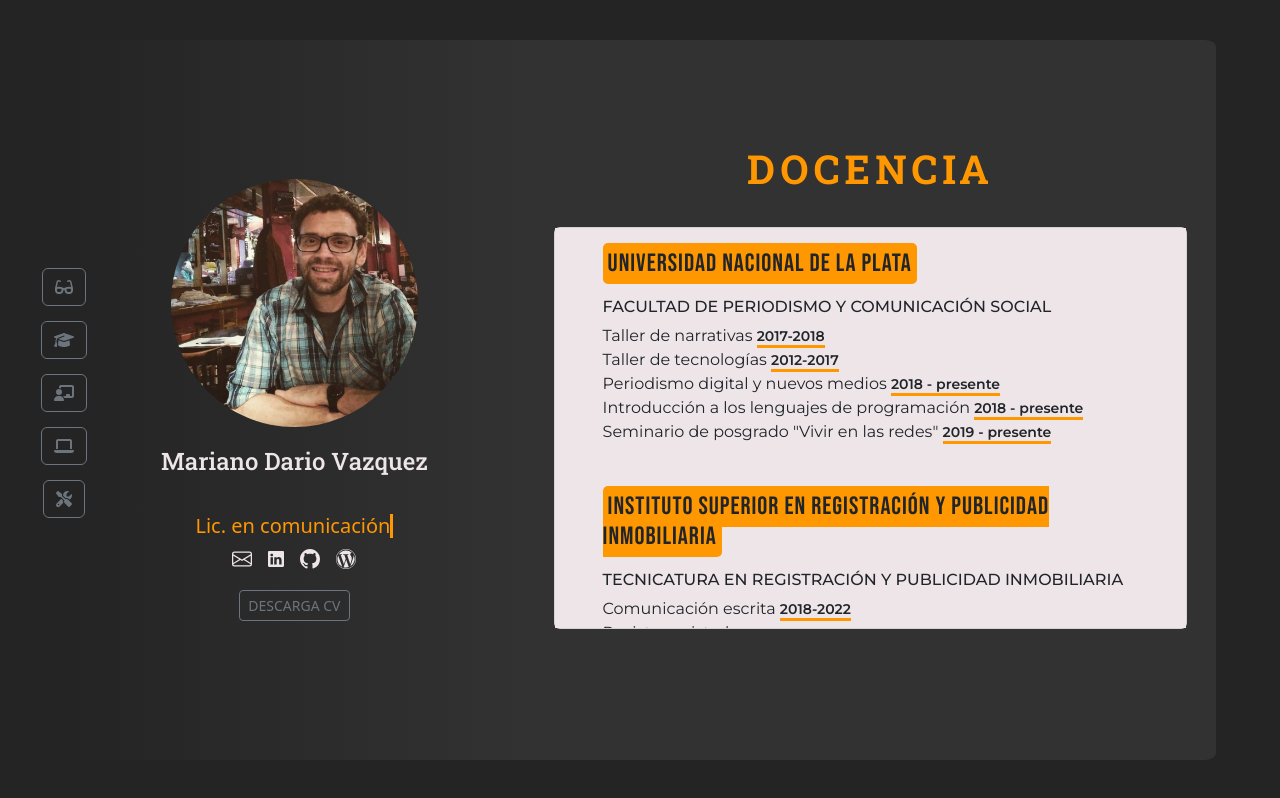
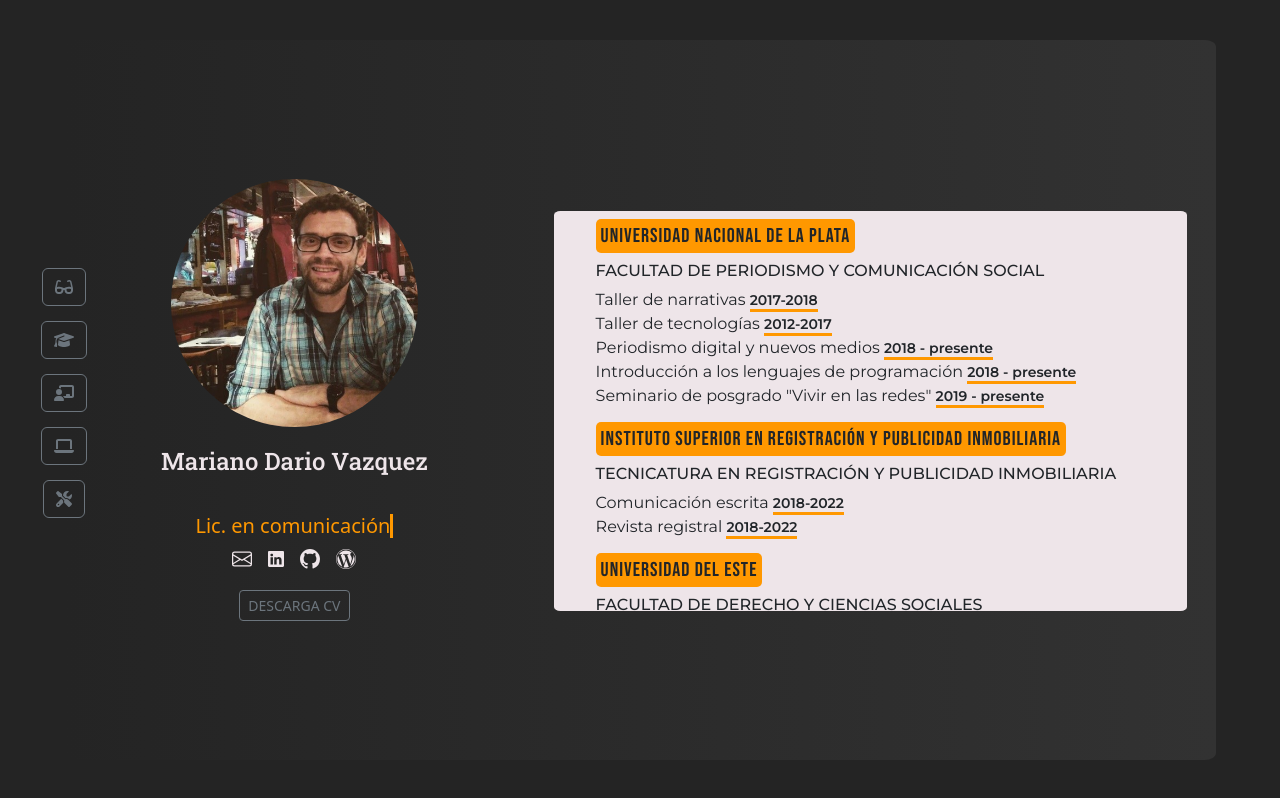
Before and after one commit to mareanovazquez/CurriculumVitae, a React (Vite) app: page /docencia in a window 1280 px wide. Built offline with nearby package versions, Linux system fonts and the light colour scheme.

Commit message:
cambios en la estructura de datos, eliminación clases bootstrap

```diff
--- a/src/App.jsx
+++ b/src/App.jsx
@@ -10,7 +10,7 @@
 import { Formacion } from './Components/Formacion/Formacion'
 import { Habilidades } from './Components/Habilidades/Habilidades'
 import { Footer } from './Components/Footer/Footer'
-import {AboutMe} from './Components/AboutMe/AboutMe'
+import { AboutMe } from './Components/AboutMe/AboutMe'
 
 
 function App() {
@@ -20,6 +20,7 @@
     <>
       <BrowserRouter>
         <NavBar />
+        <div className='contenedor-general'>
           <div className='contenedorCV'>
             <div className='contenedorHeaderyFooter'>
               <Header />
@@ -27,15 +28,17 @@
             </div>
             <div className='contenedorDEFH'>
               <Routes>
-            <Route path='/' element={<AboutMe/>}/>
-            <Route path='/sobremi' element={<AboutMe/>}/>
+                <Route path='/' element={<AboutMe />} />
+                <Route path='/sobremi' element={<AboutMe />} />
                 <Route path='/docencia' element={<Docencia />} />
                 <Route path='/experiencia' element={<Experiencia />} />
                 <Route path='/formacion' element={<Formacion />} />
                 <Route path='/habilidades' element={<Habilidades />} />
-            <Route path='/*' element={<AboutMe/>}/>
+                <Route path='/*' element={<AboutMe />} />
               </Routes>
             </div>
+          </div>
+
         </div>
       </BrowserRouter>
     </>
--- a/src/Components/Docencia/Docencia.jsx
+++ b/src/Components/Docencia/Docencia.jsx
@@ -3,15 +3,13 @@
     return (
         <>
             <div className="contenedorDocencia">
-                <div className="card-header text-center display-6">
+                <div className="encabezadoDocencia">
                     DOCENCIA
                 </div>
-                <div className="card">
-                    <div className="contenidoDocencia">
-                        <div className="card-body ">
-                            <div className="card-text docencia">
+                <div className="contenidoDocencia">
+                            <div className="docencia">
                                 <ul>
-                                    <li className=" h5 card-title"> <span>
+                                    <li className=" titleDocencia"> <span>
                                         UNIVERSIDAD NACIONAL DE LA PLATA</span></li>
                                     <li className="h6"> <span>
                                         FACULTAD DE PERIODISMO Y COMUNICACIÓN SOCIAL</span></li>
@@ -22,11 +20,9 @@
                                     <li>Seminario de posgrado "Vivir en las redes" <small>2019 - presente</small></li>
                                 </ul>
                             </div>
-                        </div>
-                        <div className="card-body ">
-                            <div className="card-text docencia">
+                            <div className="docencia">
                                 <ul>
-                                    <li className="h5 card-title">
+                                    <li className="titleDocencia">
                                         <span>INSTITUTO SUPERIOR EN REGISTRACIÓN Y PUBLICIDAD INMOBILIARIA</span></li>
                                         <li className="h6"> <span>
                                         TECNICATURA EN REGISTRACIÓN Y PUBLICIDAD INMOBILIARIA</span></li>
@@ -34,20 +30,17 @@
                                     <li>Revista registral <small>2018-2022</small></li>
                                 </ul>
                             </div>
-                        </div>
-                        <div className="card-body ">
-                            <div className="card-text docencia">
+                            <div className="docencia">
                                 <ul>
-                                    <li className="h5 card-title">
+                                    <li className="titleDocencia">
                                         <span>UNIVERSIDAD DEL ESTE</span></li>
                                     <li className="h6"> <span>
                                         FACULTAD DE DERECHO Y CIENCIAS SOCIALES</span></li>
                                     <li>Principios de redacción <small>2019-2022</small></li>
                                 </ul>
                             </div>
-                        </div>
+
                     </div>
-                </div>
                 <div className="dividerCard"> <div className="dividerBar"></div> </div>
             </div>
         </>
--- a/src/estilos.css
+++ b/src/estilos.css
@@ -59,7 +59,6 @@
     top: 5%;
     left: 5%;
     border-radius: 1%;
-    padding-bottom: 20px;
 
     /*posición contenido*/
     display: flex;
@@ -68,7 +67,7 @@
     align-items: center;
 
     /*decoración contenido*/
-    background-color: #323232;
+    background: linear-gradient(180deg, rgba(50, 50, 50, 1) 0%, rgba(36, 36, 36, 1) 100%);
 }
 
 /*INFORMACIÓN DE PERFIL*/
@@ -83,9 +82,7 @@
     flex-direction: column;
     justify-content: center;
     align-items: center;
-    background: rgb(50, 50, 50);
-    background: linear-gradient(360deg, rgba(50, 50, 50, 1) 0%, rgba(36, 36, 36, 1) 100%);
-}
+    }
 
 .contenedorHeader {
     display: flex;
@@ -211,18 +208,19 @@
     padding-top: 5px;
     max-height: 250px;
     overflow-y: auto;
+    border-radius: 1%;
 }
 
 .biografia {
     width: 95%;
 }
 
-.biografia .card-text {
+.biografia .textoBiografia {
     font-family: 'Montserrat', sans-serif;
     font-size: 15px;
 }
 
-.biografia .card-text a {
+.biografia .textoBiografia a {
     text-decoration: none;
     font-weight: 800;
     color: #e40434;
@@ -235,7 +233,7 @@
     margin: 0 auto;
     font-family: 'Montserrat', sans-serif;
     font-size: 15px;
-    padding-top: 10px;
+
 }
 
 .datosPerfil p {
@@ -289,16 +287,18 @@
     padding-top: 5px;
     max-height: 250px;
     overflow-y: auto;
+    border-radius: 1%;
+
 }
 
-.contenidoFormacion .card-title {
+.contenidoFormacion .titleFormacion {
     font-family: 'bebas neue', sans-serif;
     font-size: 20px;
     letter-spacing: 1px;
     padding-bottom: 5px;
 }
 
-.contenidoFormacion .card-title span {
+.contenidoFormacion .titleFormacion span {
     background-color: #ff9800;
     padding: 5px;
     border-radius: 5px;
@@ -338,17 +338,18 @@
     background-color: #EEE5E9;
     max-height: 250px;
     overflow-y: auto;
-    padding-top: 5px;
+    border-radius: 1%;
+        padding: 10px;
 }
 
-.contenidoDocencia .card-title {
+.contenidoDocencia .titleDocencia {
     font-family: 'bebas neue', sans-serif;
     font-size: 20px;
     letter-spacing: 1px;
     padding-bottom: 10px;
 }
 
-.contenidoDocencia .card-title span {
+.contenidoDocencia .titleDocencia span {
     background-color: #ff9800;
     padding: 5px;
     border-radius: 5px;
@@ -376,7 +377,7 @@
     justify-content: space-evenly;
 }
 
-.contenedorExperiencia .card-header {
+.contenedorExperiencia .headerExperiencia {
     color: #ff9800;
     font-family: 'Roboto Slab', serif;
     font-weight: 700;
@@ -395,7 +396,10 @@
     background-color: #EEE5E9;
     max-height: 250px;
     overflow-y: auto;
+    border-radius: 1%;
+    padding: 10px;
 }
+
 
 .contenidoExperiencia ul {
     padding-left: 0;
@@ -439,7 +443,7 @@
 
 }
 
-.contenedorHabilidades .card-header {
+.contenedorHabilidades .encabezadoHabilidades {
     color: #ff9800;
     font-family: 'Roboto Slab', serif;
     font-weight: 700;
@@ -461,6 +465,7 @@
     display: flex;
     flex-direction: column;
     justify-content: center;
+    border-radius: 1%;
 }
 
 .contenedorHabilidades .contenidoSkills .skills {
@@ -605,12 +610,12 @@
 
     /* FORMACIÓN */
 
-    .contenedorFormacion .card-header {
+    .contenedorFormacion .encabezadoFormacion {
         padding-bottom: 10px;
 
     }
 
-    .contenidoFormacion .card-title {
+    .contenidoFormacion .titleFormacion {
         font-size: 25px;
     }
 
@@ -635,7 +640,7 @@
 
     /* EXPERIENCIA */
 
-    .contenedorExperiencia .card-header {
+    .contenedorExperiencia .headerExperiencia {
         padding-bottom: 10px;
     }
 
@@ -649,7 +654,7 @@
     }
 
     /* HABILIDADES SKILLS */
-    .contenedorHabilidades .card-header {
+    .contenedorHabilidades .encabezadoHabilidades {
         padding-bottom: 10px;
     }
 
@@ -726,7 +731,7 @@
     }
 
     .contenidoSobreMi {
-        max-height: 400px;
+        height: 400px;
     }
 
     .biografia {
@@ -750,36 +755,36 @@
 
     /* FORMACIÓN */
 
-    .contenedorFormacion .card-header {
+    .contenedorFormacion .encabezadoFormacion {
         font-size: 30px;
     }
 
     .contenidoFormacion {
-        max-height: 400px;
+        height: 400px;
     }
 
     /* DOCENCIA */
-    .contenedorDocencia .card.card-header {
+    .contenedorDocencia .encabezadoDocencia {
         font-size: 30px;
     }
 
     .contenidoDocencia {
-        max-height: 400px;
+        height: 400px;
     }
 
     /* EXPERIENCIA */
 
-    .contenedorExperiencia .card-header {
+    .contenedorExperiencia .encabezadoExperiencia {
         font-size: 30px;
     }
 
     .contenidoExperiencia {
-        max-height: 400px;
+        height: 400px;
     }
 
     /* SKILLS */
 
-    .contenedorHabilidades .card-header {
+    .contenedorHabilidades .encabezadoHabilidades {
         font-size: 30px;
     }
 
@@ -826,27 +831,36 @@
         display: none;
     }
 
+    .tooltip {
+        color: white;
+    }
+
+    .contenedor-general {
+
+        /* Posición general del contenedor del CV */
+        display: flex;
+        flex-direction: row;
+        justify-content: center;
+        align-items: center;
+        height: 100vh;
+        width: 100%;
+    }
 
     /* CONTENEDOR PRINCIPAL */
     .contenedorCV {
-        /*posición y forma del contenedor*/
-        width: 90%;
+        /*Forma del contenedor*/
+        border-radius: 1%;
         height: 90vh;
-        position: absolute;
-        top: 50%;
-        left: 50%;
-        transform: translate(-50%, -50%);
-        border-radius: 1%;
 
-        /*posición contenido*/
+        /*posición contenido del CV*/
         display: flex;
         flex-direction: row;
         justify-content: space-between;
         align-items: center;
-        flex-wrap: wrap;
+
 
         /*decoración contenido*/
-        background-color: #323232;
+        background: linear-gradient(270deg, rgba(50, 50, 50, 1) 0%, rgba(36, 36, 36, 1) 100%);
     }
 
     /*INFORMACIÓN DE PERFIL*/
@@ -861,7 +875,7 @@
         flex-direction: column;
         justify-content: center;
         align-items: center;
-        background: linear-gradient(270deg, rgba(50, 50, 50, 1) 0%, rgba(36, 36, 36, 1) 100%);
+
     }
 
     .contenedorHeader {
@@ -914,7 +928,7 @@
     }
 
     .contenedorFooter svg:hover {
-        transform: scale(1.2);
+        transform: scale(1.1);
         transition: 0.2s;
     }
 
@@ -944,17 +958,18 @@
 
     .contenedorDEFH {
         width: 55%;
-        height: 80%;
+        height: 90vh;
 
     }
 
     /* CONTENEDOR ABOUT ME */
     .contenedorSobreMi {
+
         /*Dimensiones del contenedor*/
-        height: 100%;
+        height: 90vh;
     }
 
-    .contenedorSobreMi .card-header {
+    .contenedorSobreMi .encabezadoSobreMi {
         color: #ff9800;
         font-family: 'Roboto Slab', serif;
         font-weight: 700;
@@ -965,31 +980,48 @@
         justify-content: center;
         transition: all 0.4s;
         animation: fadeInAndMoveUp 2s forwards;
+
+        /* Definimos la opacidad inicial en 0 para que la caja esté oculta al principio */
         opacity: 0;
-        /* Definimos la opacidad inicial en 0 para que la caja esté oculta al principio */
     }
 
     .contenidoSobreMi {
-        justify-content: center;
+        justify-content: start;
         max-height: 400px;
+
     }
 
     .biografia {
         width: 95%;
+        padding: 10px;
+    }
+
+    .textoBiografia {
+        font-size: 16px;
+    }
+
+    .textoBiografia a {
+        color:#e40434;
+        text-decoration: none;
+        font-weight: 700;
+        letter-spacing: 1px;
     }
 
     .datosPerfil {
         /*Dimensiones del contenedor*/
         width: 80%;
+        font-size: 15px;
     }
+
 
     /* FORMACIÓN */
     .contenedorFormacion {
         /* Dimensiones del contenedor */
-        height: 100%;
+        height: 90vh;
+
     }
 
-    .contenedorFormacion .card-header {
+    .contenedorFormacion .encabezadoFormacion {
         color: #ff9800;
         font-family: 'Roboto Slab', serif;
         font-weight: 700;
@@ -1006,15 +1038,19 @@
     .contenidoFormacion {
 
         max-height: 400px;
+        border-radius: 1%;
     }
 
+    .formacion {
+        padding: 10px;
+    }
     /* DOCENCIA */
     .contenedorDocencia {
         /* Dimensiones del contenedor */
         height: 100%;
     }
 
-    .contenedorDocencia .card-header {
+    .contenedorDocencia .encabezadoDocencia {
         color: #ff9800;
         font-family: 'Roboto Slab', serif;
         font-weight: 700;
@@ -1031,6 +1067,7 @@
 
     .contenidoDocencia {
         max-height: 400px;
+
     }
 
     /* EXPERIENCIA */
@@ -1040,7 +1077,7 @@
         height: 100%;
     }
 
-    .contenedorExperiencia .card-header {
+    .contenedorExperiencia .headerExperiencia {
         color: #ff9800;
         font-family: 'Roboto Slab', serif;
         font-weight: 700;
@@ -1072,7 +1109,7 @@
         height: 100%;
     }
 
-    .contenedorHabilidades .card-header {
+    .contenedorHabilidades .encabezadoHabilidades {
         color: #ff9800;
         font-family: 'Roboto Slab', serif;
         font-weight: 700;
@@ -1088,7 +1125,7 @@
 
     .contenedorHabilidades .contenidoSkills {
         height: auto;
-        max-height: 400px;
+        height: 400px;
     }
 
     .contenedorHabilidades .contenidoSkills .listSkills {
```
Also changed, not shown: src/Components/AboutMe/AboutMe.jsx (+5 -6 lines), src/Components/Experiencia/Experiencia.jsx (+8 -11 lines), src/Components/Formacion/Formacion.jsx (+6 -11 lines), src/Components/Habilidades/Habilidades.jsx (+6 -8 lines), src/Components/NavBar/NavBar.jsx (+5 -3 lines). Lines whose indentation alone changed are shown as unchanged.
